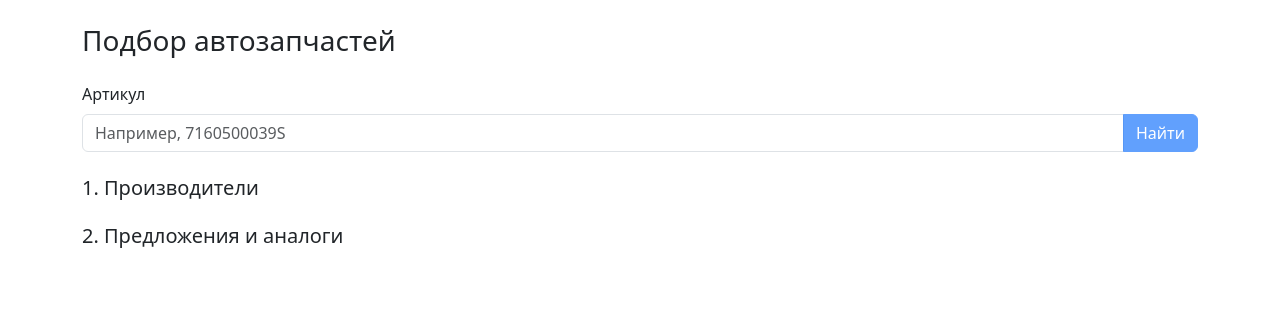
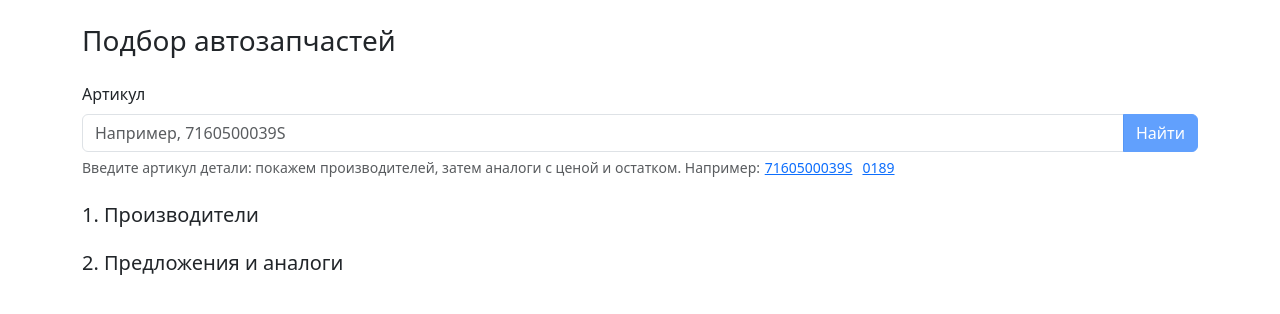
Before and after one commit to Nikimad/favorit-parts-search, a React (Vite) app: page / in a window 1280 px wide. Shown: the top 314 px of the page. Built offline with nearby package versions, Linux system fonts and the light colour scheme.

Commit message:
feat(search): add example articles on empty screen

```diff
--- a/src/components/SearchForm.jsx
+++ b/src/components/SearchForm.jsx
@@ -2,9 +2,11 @@ import { useState } from 'react'
 import { useDispatch, useSelector } from 'react-redux'
 import { fetchBrands } from '../store/searchSlice'
 
+const EXAMPLES = ['7160500039S', '0189']
+
 export default function SearchForm() {
   const [value, setValue] = useState('')
-  const loading = useSelector((state) => state.search.status === 'loading')
+  const status = useSelector((state) => state.search.status)
   const dispatch = useDispatch()
   const trimmed = value.trim()
 
@@ -12,6 +14,11 @@ export default function SearchForm() {
   const handleSubmit = (e) => {
     e.preventDefault()
     if (trimmed) dispatch(fetchBrands(trimmed))
+  }
+
+  const handleExample = (example) => {
+    setValue(example)
+    dispatch(fetchBrands(example))
   }
 
   return (
@@ -28,10 +35,25 @@ export default function SearchForm() {
           placeholder="Например, 7160500039S"
           autoComplete="off"
         />
-        <button type="submit" className="btn btn-primary" disabled={!trimmed || loading}>
+        <button type="submit" className="btn btn-primary" disabled={!trimmed || status === 'loading'}>
           Найти
         </button>
       </div>
+      {status === 'idle' && (
+        <div className="form-text">
+          Введите артикул детали: покажем производителей, затем аналоги с ценой и остатком. Например:{' '}
+          {EXAMPLES.map((example) => (
+            <button
+              key={example}
+              type="button"
+              className="btn btn-link btn-sm p-0 me-2 align-baseline"
+              onClick={() => handleExample(example)}
+            >
+              {example}
+            </button>
+          ))}
+        </div>
+      )}
     </form>
   )
 }
```
Also changed, not shown: 1 other file (tests, documents, lock files or other folders).
